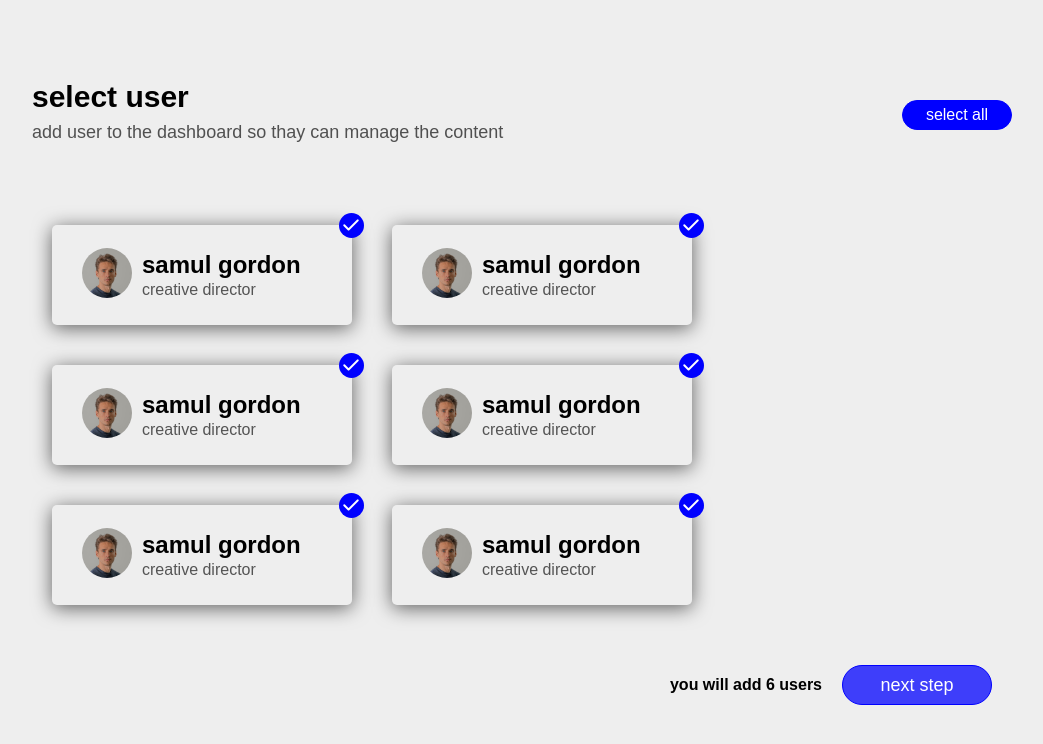
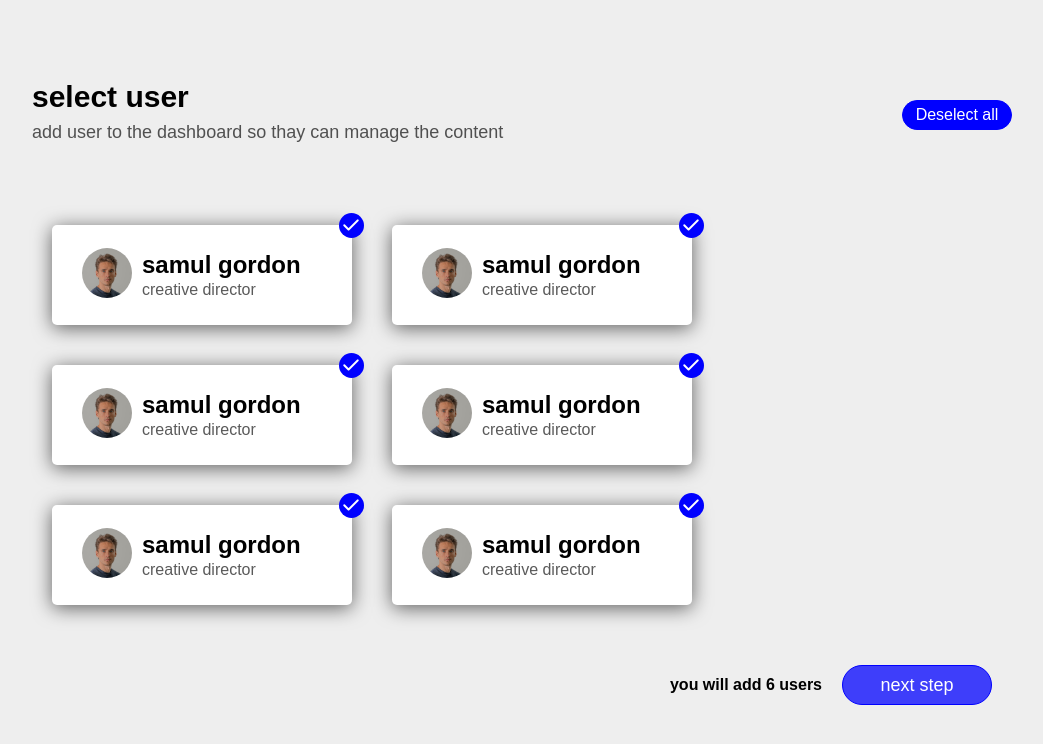
Before and after one commit to geslam587/webket-training, a plain HTML site: page Choose A User/index.html in a window 1280 px wide. Both pictures are taken after a click on the button "select all". Shown: the whole page, without its empty margins (108-1151 px from the left). Drawn offline with nearby package versions, Linux system fonts and the light colour scheme.

Commit message:
wrapping up

```diff
--- a/Choose A User/script.js
+++ b/Choose A User/script.js
@@ -2,9 +2,12 @@
 function numberChoose() { document.querySelector("h4").innerHTML =`you will add ${document.querySelectorAll(".shadow").length} users`
                             if (document.querySelectorAll(".shadow").length == 6 ) {
                                 document.getElementsByClassName("button")[0].classList.add("checkall")
-                                  }
+                                document.getElementsByClassName("button")[0].innerHTML = "Deselect all"
+
+                            }
                             else{
-                                     document.getElementsByClassName("button")[0].classList.remove("checkall")
+                                document.getElementsByClassName("button")[0].classList.remove("checkall")
+                                document.getElementsByClassName("button")[0].innerHTML = "select all"
                                  }
 }
 
@@ -24,10 +27,12 @@ function check() {
     }
     if (!document.getElementsByClassName("button")[0].classList.contains("checkall")) {
         document.getElementsByClassName("button")[0].classList.add("checkall")
+        document.getElementsByClassName("button")[0].innerHTML = "Deselect all"
         numberChoose()
     }
     else{
         document.getElementsByClassName("button")[0].classList.remove("checkall")
+        document.getElementsByClassName("button")[0].innerHTML = "select all"
         numberChoose()
     }
 }
--- a/Choose A User/style.css
+++ b/Choose A User/style.css
@@ -52,6 +52,14 @@ body{
     border: 1.9px solid blue;
     font-size: 16px;
     margin: 20px;
+    cursor: pointer;
+    transition: all .2s;
+}
+.top button:hover{
+transform: scale(1.02);
+}
+.top button:active{
+transform: scale(.9);
 }
 .cards{
     width: 80%;
@@ -68,13 +76,19 @@ body{
     display: flex;
     flex-direction: row;
     flex-wrap: nowrap;
-    /* justify-content: space-around; */
+    background-color: #fff;
     padding: 20px ;
     box-sizing: border-box;
     align-items: center;
-    box-shadow: 0px 3px 13px 0 rgba(0, 0, 0, 0.2);
+    box-shadow: 0px 3px 13px 0 rgba(0, 0, 0, 0.1);
     margin: 20px;
     position: relative;
+    cursor: pointer;
+    transition: all .3s;
+}
+.cards .card:hover{
+    box-shadow: 0px 3px 13px 0 rgba(0, 0, 0, 0.2);
+
 }
 
 .cards .card img{
```
